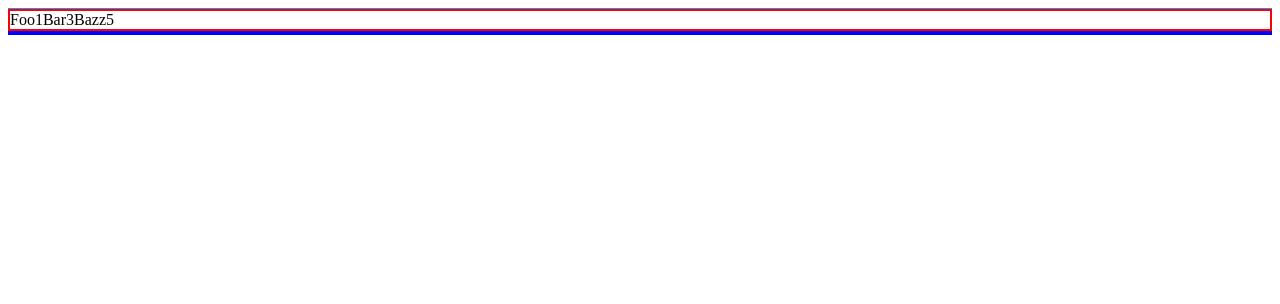
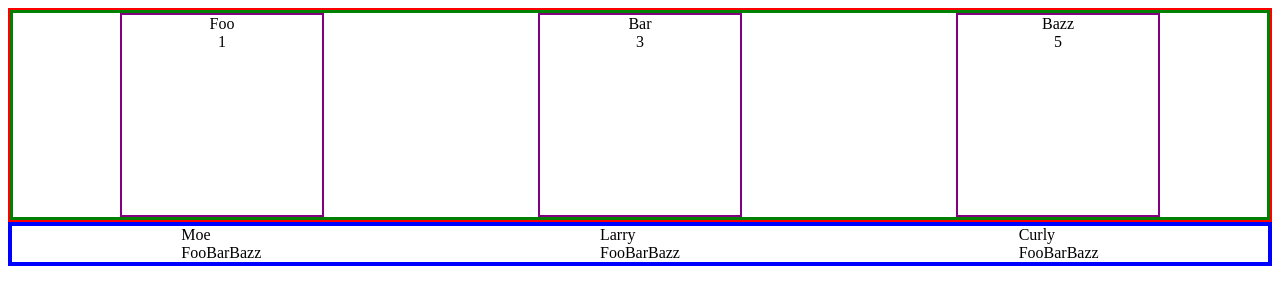
Before and after one commit to BAlvernaz/web-foundations-project, a plain HTML site: page index.html in a window 1280 px wide. Drawn offline with Linux system fonts and the light colour scheme.

Commit message:
Started Customer Cards

```diff
--- a/main.js
+++ b/main.js
@@ -23,7 +23,8 @@ const data = {
   }
 };
 
-const allPrizes = document.querySelector("#allPrizes")
+// eslint-disable-next-line quotes
+const allPrizes = document.querySelector('#allPrizes');
 
 const renderPrizes = () => {
 const HTML = `
@@ -31,11 +32,39 @@ const HTML = `
     ${Object.keys(data.prizes)
         .map(key =>
           `
-          <div>${key}</div>
-          <div>${data.prizes[key]}</div>
-          `).join('')}
+            <div>
+              <div id="prizeName">${key}
+              </div>
+              <div id="amoutOf">${data.prizes[key]}
+              </div>
+            </div>
+                `).join('')}
   </div>`;
     allPrizes.innerHTML  = HTML
 
 }
 renderPrizes()
+
+const allCustomers = document.querySelector('#allCustomers');
+
+const renderCustomers = () => {
+  const HTML =
+  `
+    <div id="customerCard">
+      ${Object.keys(data.customers)
+        .map(name =>
+          `
+            <div>
+              <div>
+                ${name}
+              </div>
+              <div>
+                ${Object.keys(data.customers[name]).join('')}
+              </div>
+            </div>`).join('')}
+    </div>
+  `
+  allCustomers.innerHTML = HTML
+}
+
+renderCustomers()
--- a/styles.css
+++ b/styles.css
@@ -1,30 +1,30 @@
-#title {
-  color: dodgerblue;
-  border-bottom: 1px solid dodgerblue;
+
+
+#allPrizes {
+  border: 2px solid red;
+}
+#prizeBlock {
+ display: flex;
+ justify-content: space-around;
+ border: 3px solid green;
 }
 
-#prizeTitle {
-  text-align: center;
-  color: dodgerblue;
-
+#prizeBlock > div {
+display: flex;
+flex-direction: column;
+border: 2px solid purple;
+text-align: center;
+width: 200px;
+height: 200px;
 }
 
-#customersTitle {
-  text-align: center;
-  color: dodgerblue;
-
-}
-
-#allPrizes {
-  display: flex;
-  border: 2px solid red;
-
-}
-#prizeBlock {
+#name {
   display: flex;
 }
 
-#allCustomers {
+#customerCard  {
   display: flex;
-  border: 2px solid blue;
+  justify-content: space-around;
+  border: 4px solid blue
 }
+]
```
